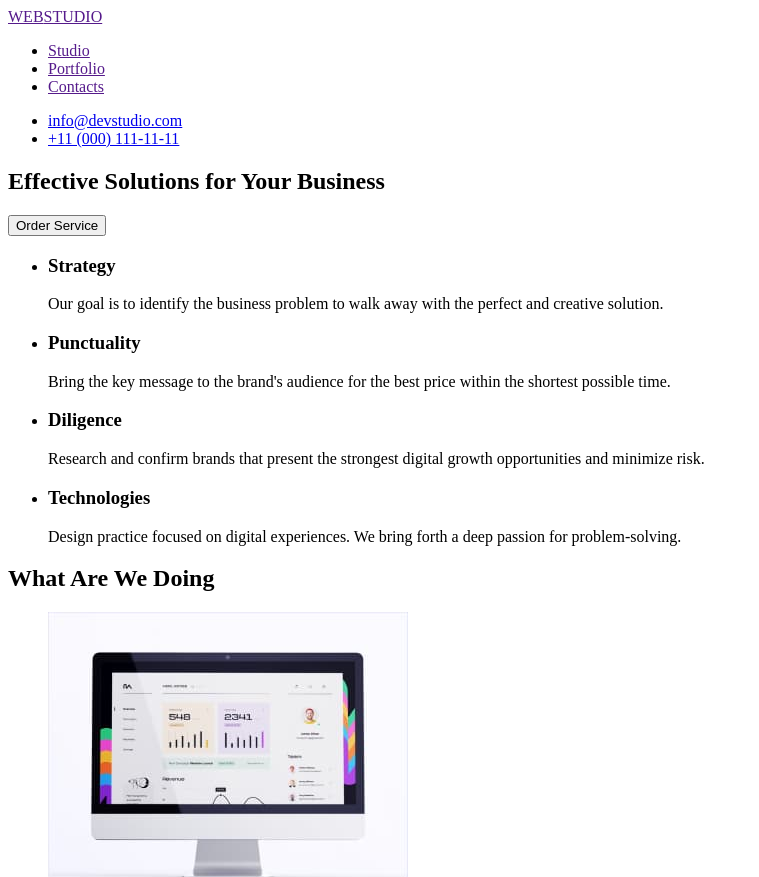
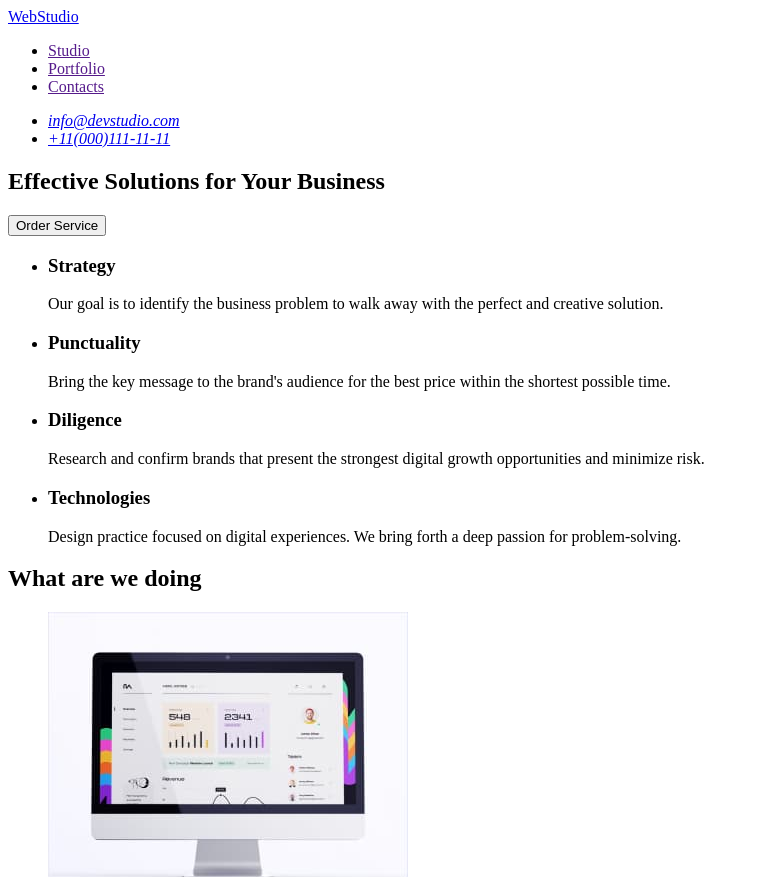
Before and after one commit to Max-Arslanov/goit-markup-hw-01, a plain HTML site: page index.html in a window 1280 px wide. Shown: the top 877 px of the page, without its empty margins (0-759 px from the left). Drawn offline with Linux system fonts and the light colour scheme.

Commit message:
Update index.html after auto check
All edits made according to the recommendations on the platform

```diff
--- a/index.html
+++ b/index.html
@@ -9,17 +9,19 @@
   <body>
     <header>
       <nav>
-        <a href=""><span>WEB</span>STUDIO</a>
+        <a href="./index.html">WebStudio</a>
         <ul>
           <li><a href="">Studio</a></li>
           <li><a href="">Portfolio</a></li>
           <li><a href="">Contacts</a></li>
         </ul>
       </nav>
-      <ul>
-        <li><a href="mailto:info@devstudio.com">info@devstudio.com</a></li>
-        <li><a href="tel:+110001111111">+11 (000) 111-11-11</a></li>
-      </ul>
+      <address>
+        <ul>
+          <li><a href="mailto:info@devstudio.com">info@devstudio.com</a></li>
+          <li><a href="tel:+110001111111">+11(000)111-11-11</a></li>
+        </ul>
+      </address>
     </header>
     <main>
       <!-- Hero -->
@@ -65,7 +67,7 @@
       </section>
       <!-- Services -->
       <section>
-        <h2>What Are We Doing</h2>
+        <h2>What are we doing</h2>
         <ul>
           <li>
             <img
@@ -145,7 +147,7 @@
       </section>
     </main>
     <footer>
-      <a href=""><span>WEB</span>STUDIO</a>
+      <a href="./index.html">WebStudio</a>
       <p>
         Increase the flow of customers and sales for your business with digital
         marketing & growth solutions.
```
